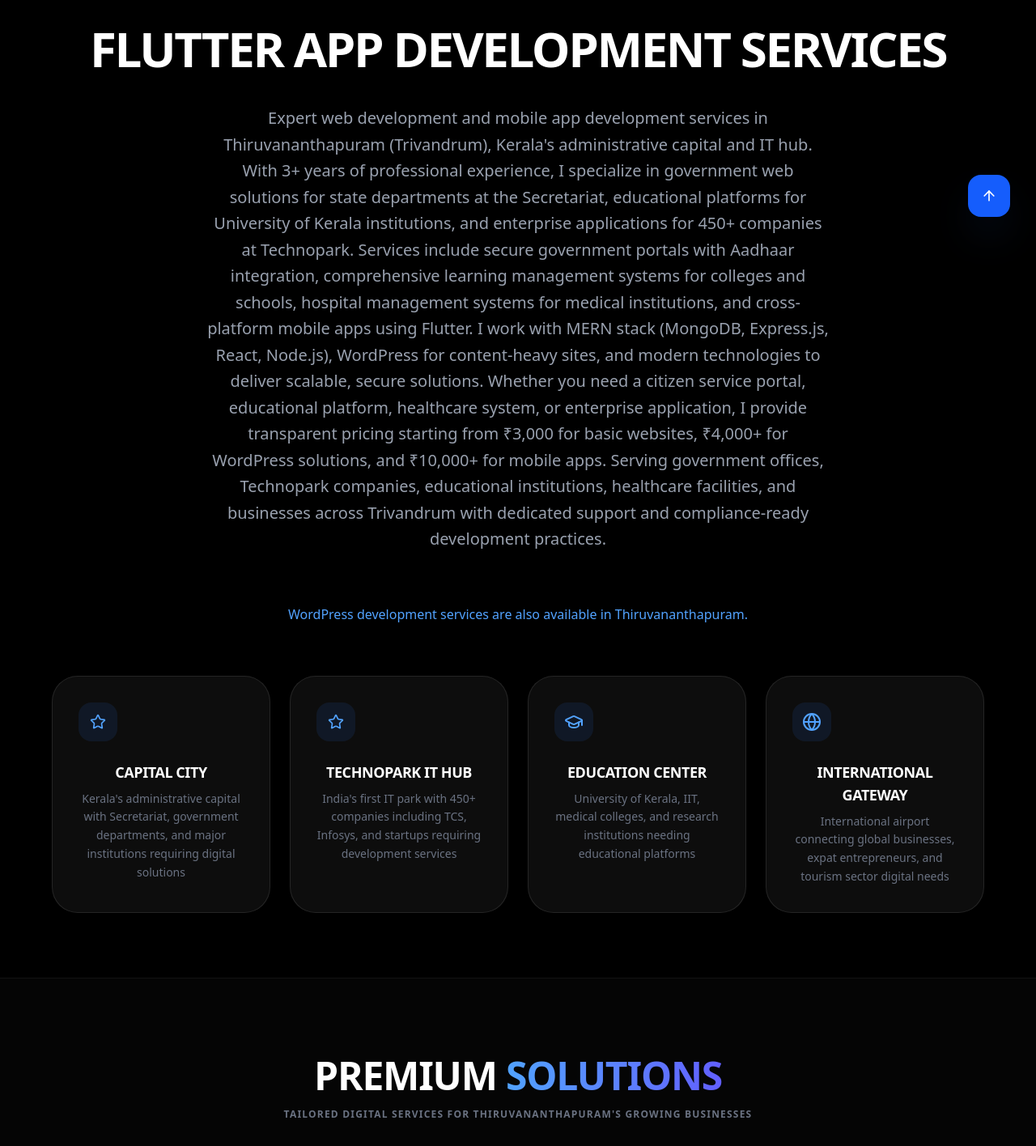
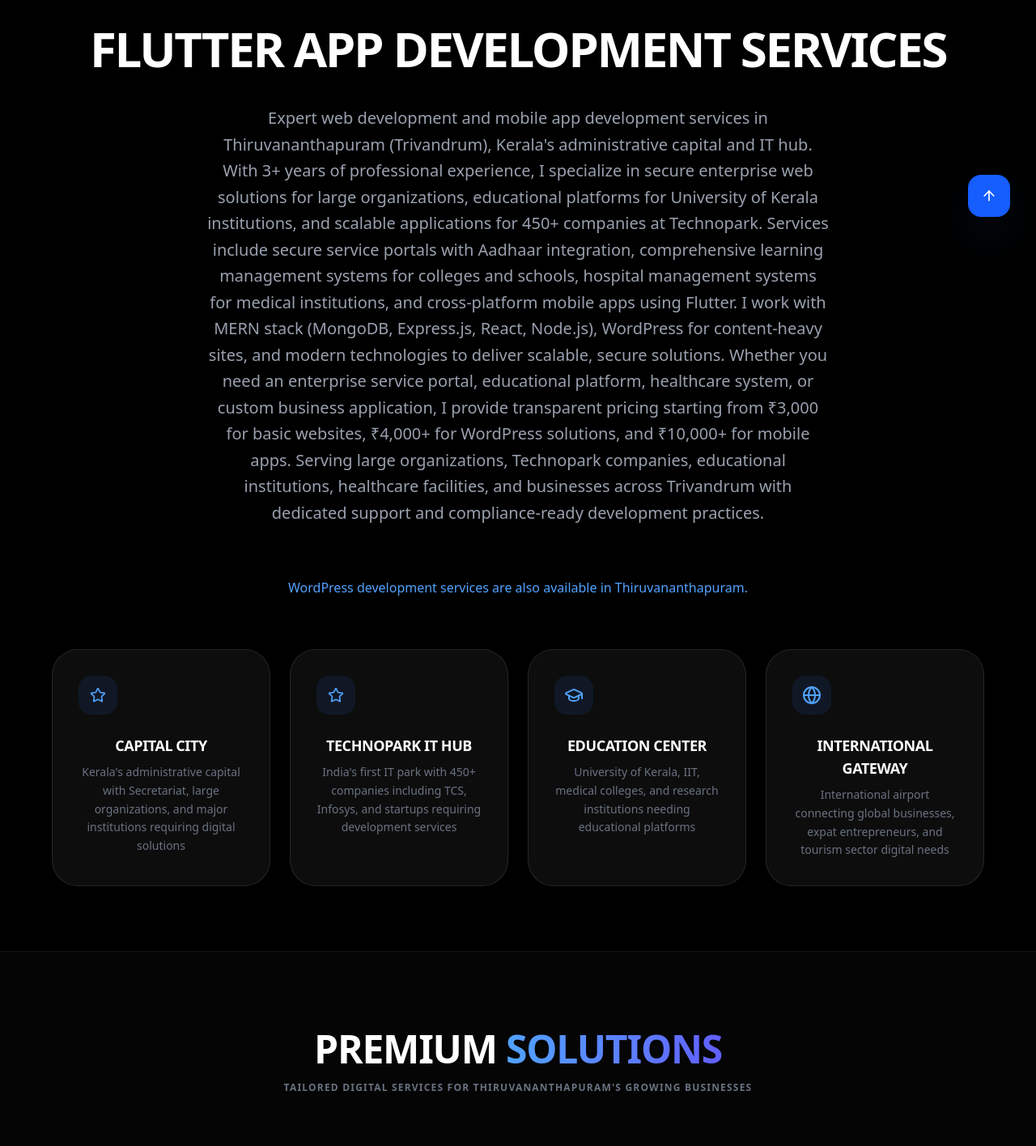
Before and after one commit to anagh534/portfolio, a Next.js app: page /locations/thiruvananthapuram in a window 1280 px wide. Shown: the part 500-1916 px from the top of the page at 81% size. Built offline with nearby package versions, Linux system fonts and the light colour scheme.

Commit message:
feat: Update service descriptions and metadata for Thiruvananthapuram and Thrissur locations to enhance clarity and SEO

```diff
--- a/app/locations/page.js
+++ b/app/locations/page.js
@@ -34,9 +34,9 @@
         {
             name: "Thiruvananthapuram",
             district: "Thiruvananthapuram",
-            description: "Expert web development and mobile app development services in Thiruvananthapuram. Specialized in government projects, educational platforms, and enterprise solutions for the capital city.",
-            services: ["Government Web Solutions", "Educational Platforms", "Enterprise Development"],
-            highlights: ["Capital City", "Government Projects", "IT Hub"]
+            description: "Expert web development and mobile app development services in Thiruvananthapuram. Specialized in enterprise and institutional projects, educational platforms, and enterprise solutions for the capital city.",
+            services: ["Enterprise Web Solutions", "Educational Platforms", "Enterprise Development"],
+            highlights: ["Capital City", "enterprise and institutional projects", "IT Hub"]
         },
         {
             name: "Kozhikode",
--- a/app/locations/thiruvananthapuram/page.js
+++ b/app/locations/thiruvananthapuram/page.js
@@ -1,21 +1,21 @@
 export const metadata = {
     title: "Web Developer Trivandrum | Flutter App Development - ANAGH K R",
-    description: "Web & Flutter app development in Thiruvananthapuram/Trivandrum. Government solutions, enterprise development & mobile apps in Kerala's capital.",
-    keywords: "web developer Thiruvananthapuram, Flutter developer Trivandrum, app development Thiruvananthapuram, government web solutions Kerala, MERN stack developer Trivandrum, React developer Thiruvananthapuram, educational platform development, enterprise web development, Technopark developer, mobile app development capital city",
+    description: "Web & Flutter app development in Thiruvananthapuram/Trivandrum. enterprise solutions, enterprise development & mobile apps in Kerala's capital.",
+    keywords: "web developer Thiruvananthapuram, Flutter developer Trivandrum, app development Thiruvananthapuram, enterprise web solutions Kerala, MERN stack developer Trivandrum, React developer Thiruvananthapuram, educational platform development, enterprise web development, Technopark developer, mobile app development capital city",
     robots: { index: true, follow: true },
     alternates: {
         canonical: "https://www.anaghkr.in/locations/thiruvananthapuram",
     },
     openGraph: {
         title: "Web Developer Thiruvananthapuram | Flutter App Development Trivandrum",
-        description: "Professional web development and Flutter app development services in Thiruvananthapuram. Specialized in government projects and enterprise solutions.",
+        description: "Professional web development and Flutter app development services in Thiruvananthapuram. Specialized in enterprise and institutional projects and enterprise solutions.",
         url: "https://www.anaghkr.in/locations/thiruvananthapuram",
         type: "website",
     },
     twitter: {
         card: "summary_large_image",
         title: "Web Developer Thiruvananthapuram | Flutter App Development Trivandrum",
-        description: "Professional web development and Flutter app development services in Thiruvananthapuram. Specialized in government projects and enterprise solutions.",
+        description: "Professional web development and Flutter app development services in Thiruvananthapuram. Specialized in enterprise and institutional projects and enterprise solutions.",
     },
 };
 
@@ -25,7 +25,7 @@
     "@context": "https://schema.org",
     "@type": "LocalBusiness",
     "name": "ANAGH K R - Web Developer & App Developer Thiruvananthapuram",
-    "description": "Professional web development and Flutter app development services in Thiruvananthapuram (Trivandrum). Specialized in government projects, educational platforms, and enterprise solutions with focus on security and compliance.",
+    "description": "Professional web development and Flutter app development services in Thiruvananthapuram (Trivandrum). Specialized in enterprise and institutional projects, educational platforms, and enterprise solutions with focus on security and compliance.",
     "url": "https://www.anaghkr.in/locations/thiruvananthapuram",
     "telephone": "+91-8075541805",
     "email": "anaghkrkkl@gmail.com",
@@ -57,8 +57,8 @@
                 "@type": "Offer",
                 "itemOffered": {
                     "@type": "Service",
-                    "name": "Government Web Solutions",
-                    "description": "Specialized web portals and applications for government departments"
+                    "name": "Enterprise Web Solutions",
+                    "description": "Specialized web portals and applications for large organizations"
                 }
             },
             {
@@ -94,7 +94,7 @@
         {
             icon: "fas fa-university",
             title: "Capital City",
-            description: "Kerala's administrative capital with Secretariat, government departments, and major institutions requiring digital solutions"
+            description: "Kerala's administrative capital with Secretariat, large organizations, and major institutions requiring digital solutions"
         },
         {
             icon: "fas fa-satellite-dish",
@@ -116,8 +116,8 @@
     const services = [
         {
             icon: "fas fa-landmark",
-            title: "Government Web Solutions",
-            description: "Specialized web portals and applications for government departments in the Secretariat and state administration. I develop citizen service portals with secure authentication, compliance with government IT standards, and accessibility features for public services. Services include integration with State Data Center, Aadhaar authentication, payment gateways for government fees, and multi-language support for Malayalam and English interfaces serving Kerala's administrative capital.",
+            title: "Enterprise Web Solutions",
+            description: "Specialized web portals and applications for large organizations in the Secretariat and state administration. I develop enterprise service portals with secure authentication, compliance with enterprise security standards, and accessibility features for public services. Services include integration with State Data Center, Aadhaar authentication, payment gateways for service fees, and multi-language support for Malayalam and English interfaces serving Kerala's administrative capital.",
             features: ["Secure Development", "Compliance Standards", "Accessibility Features", "Multi-language Support"]
         },
         {
@@ -135,19 +135,19 @@
         {
             icon: "fab fa-flutter",
             title: "Mobile App Development",
-            description: "Cross-platform mobile applications using Flutter for government departments, educational institutions, and enterprises in Trivandrum. I develop citizen service apps for government initiatives, mobile learning apps for schools and universities, employee productivity apps for Technopark companies, and tourism apps showcasing Kerala's capital. All apps include offline functionality, push notifications, secure authentication, and integration with web portals and backend systems.",
-            features: ["Government Apps", "Enterprise Mobility", "Citizen Services", "Employee Apps"]
+            description: "Cross-platform mobile applications using Flutter for large organizations, educational institutions, and enterprises in Trivandrum. I develop mobile service apps for digital initiatives, mobile learning apps for schools and universities, employee productivity apps for Technopark companies, and tourism apps showcasing Kerala's capital. All apps include offline functionality, push notifications, secure authentication, and integration with web portals and backend systems.",
+            features: ["Enterprise Apps", "Enterprise Mobility", "Citizen Services", "Employee Apps"]
         },
         {
             icon: "fas fa-cogs",
             title: "Custom Software Solutions",
-            description: "Tailored software development for specific business requirements in healthcare, tourism, and administrative sectors. I build hospital management systems for medical colleges and healthcare facilities, tourism booking platforms for travel agencies at Kovalam and city hotels, document management systems for government offices, and workflow automation tools. Services include system integration with legacy software, RESTful API development, cloud hosting solutions, and custom reporting dashboards for data-driven decision making.",
+            description: "Tailored software development for specific business requirements in healthcare, tourism, and administrative sectors. I build hospital management systems for medical colleges and healthcare facilities, tourism booking platforms for travel agencies at Kovalam and city hotels, document management systems for enterprise offices, and workflow automation tools. Services include system integration with legacy software, RESTful API development, cloud hosting solutions, and custom reporting dashboards for data-driven decision making.",
             features: ["Custom Development", "System Integration", "API Development", "Cloud Solutions"]
         },
         {
             icon: "fas fa-chart-line",
             title: "Digital Transformation",
-            description: "Complete digital transformation services for government departments, educational institutions, and businesses transitioning to digital operations. I help organizations implement paperless offices, automate manual processes, adopt cloud technologies, and digitize services for citizens and customers. Services include digital strategy consulting, technology assessment, process mapping and automation, staff training, and ongoing support to ensure successful adoption of digital solutions across Kerala's administrative capital.",
+            description: "Complete digital transformation services for large organizations, educational institutions, and businesses transitioning to digital operations. I help organizations implement paperless offices, automate manual processes, adopt cloud technologies, and digitize services for citizens and customers. Services include digital strategy consulting, technology assessment, process mapping and automation, staff training, and ongoing support to ensure successful adoption of digital solutions across Kerala's administrative capital.",
             features: ["Process Automation", "Digital Strategy", "Technology Consulting", "Change Management"]
         }
     ];
@@ -156,30 +156,30 @@
         {
             icon: "fas fa-shield-alt",
             title: "Security Focus",
-            description: "Specialized in secure development practices for government and enterprise projects with encryption, secure authentication, and compliance with India's data protection standards for handling sensitive citizen and business data"
+            description: "Specialized in secure development practices for enterprise and institutional projects with encryption, secure authentication, and compliance with India's data protection standards for handling sensitive citizen and business data"
         },
         {
             icon: "fas fa-users",
             title: "Enterprise Experience",
-            description: "3+ years of experience working with large organizations, government departments, and Technopark IT companies handling complex requirements, scalable architectures, and mission-critical applications"
+            description: "3+ years of experience working with large organizations, large organizations, and Technopark IT companies handling complex requirements, scalable architectures, and mission-critical applications"
         },
         {
             icon: "fas fa-certificate",
             title: "Affordable Pricing",
-            description: "Transparent pricing starting from ₹3,000 for basic websites, ₹4,000+ for WordPress solutions, and ₹10,000+ for mobile apps. Custom quotes for government projects and enterprise applications based on requirements"
+            description: "Transparent pricing starting from ₹3,000 for basic websites, ₹4,000+ for WordPress solutions, and ₹10,000+ for mobile apps. Custom quotes for enterprise and institutional projects and enterprise applications based on requirements"
         },
         {
             icon: "fas fa-headset",
             title: "Professional Support",
-            description: "Dedicated support for mission-critical applications in government, healthcare, and education sectors with 48-hour response time, regular updates, and maintenance services for ongoing digital operations"
+            description: "Dedicated support for mission-critical applications in healthcare and education sectors with 48-hour response time, regular updates, and maintenance services for ongoing digital operations"
         }
     ];
 
     const portfolio = [
         {
             icon: "fas fa-vote-yea",
-            title: "Government Portal",
-            description: "Citizen services portal for state department at Secretariat with secure authentication, online application submissions, document verification, and payment integration for government fees and services",
+            title: "Enterprise Service Portal",
+            description: "service portal for state department at Secretariat with secure authentication, online application submissions, document verification, and payment integration for service fees and services",
             tech: ["React", "Node.js", "PostgreSQL", "JWT Security", "Aadhaar API"]
         },
         {
@@ -208,7 +208,7 @@
                 services={services}
                 benefits={benefits}
                 portfolio={portfolio}
-                description="Expert web development and mobile app development services in Thiruvananthapuram (Trivandrum), Kerala's administrative capital and IT hub. With 3+ years of professional experience, I specialize in government web solutions for state departments at the Secretariat, educational platforms for University of Kerala institutions, and enterprise applications for 450+ companies at Technopark. Services include secure government portals with Aadhaar integration, comprehensive learning management systems for colleges and schools, hospital management systems for medical institutions, and cross-platform mobile apps using Flutter. I work with MERN stack (MongoDB, Express.js, React, Node.js), WordPress for content-heavy sites, and modern technologies to deliver scalable, secure solutions. Whether you need a citizen service portal, educational platform, healthcare system, or enterprise application, I provide transparent pricing starting from ₹3,000 for basic websites, ₹4,000+ for WordPress solutions, and ₹10,000+ for mobile apps. Serving government offices, Technopark companies, educational institutions, healthcare facilities, and businesses across Trivandrum with dedicated support and compliance-ready development practices."
+                description="Expert web development and mobile app development services in Thiruvananthapuram (Trivandrum), Kerala's administrative capital and IT hub. With 3+ years of professional experience, I specialize in secure enterprise web solutions for large organizations, educational platforms for University of Kerala institutions, and scalable applications for 450+ companies at Technopark. Services include secure service portals with Aadhaar integration, comprehensive learning management systems for colleges and schools, hospital management systems for medical institutions, and cross-platform mobile apps using Flutter. I work with MERN stack (MongoDB, Express.js, React, Node.js), WordPress for content-heavy sites, and modern technologies to deliver scalable, secure solutions. Whether you need an enterprise service portal, educational platform, healthcare system, or custom business application, I provide transparent pricing starting from ₹3,000 for basic websites, ₹4,000+ for WordPress solutions, and ₹10,000+ for mobile apps. Serving large organizations, Technopark companies, educational institutions, healthcare facilities, and businesses across Trivandrum with dedicated support and compliance-ready development practices."
             />
         </>
     );
--- a/app/locations/thrissur/page.js
+++ b/app/locations/thrissur/page.js
@@ -104,7 +104,7 @@
         {
             icon: "fas fa-graduation-cap",
             title: "Educational Center",
-            description: "Home to Government Engineering College, medical colleges, Kerala Kalamandalam arts university, and schools requiring educational platforms"
+            description: "Home to Engineering College, medical colleges, Kerala Kalamandalam arts university, and schools requiring educational platforms"
         },
         {
             icon: "fas fa-building",
@@ -185,7 +185,7 @@
         {
             icon: "fas fa-graduation-cap",
             title: "College Portal",
-            description: "Educational management system for Government Engineering College Thrissur with 3,000+ students, featuring attendance tracking, grade management, online assignments, parent portal, and digital library access",
+            description: "Educational management system for Engineering College Thrissur with 3,000+ students, featuring attendance tracking, grade management, online assignments, parent portal, and digital library access",
             tech: ["Flutter", "Firebase", "Student Portal", "Academic Management", "Cloud Storage"]
         },
         {
```
